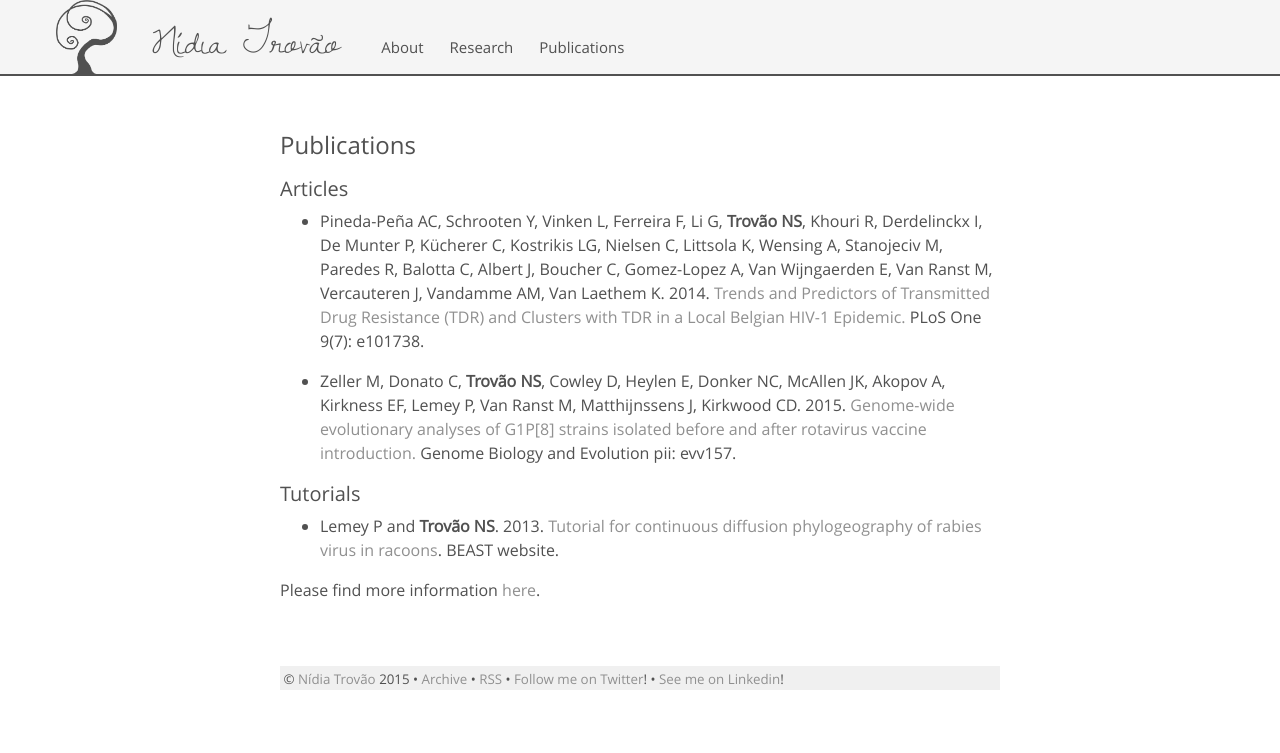
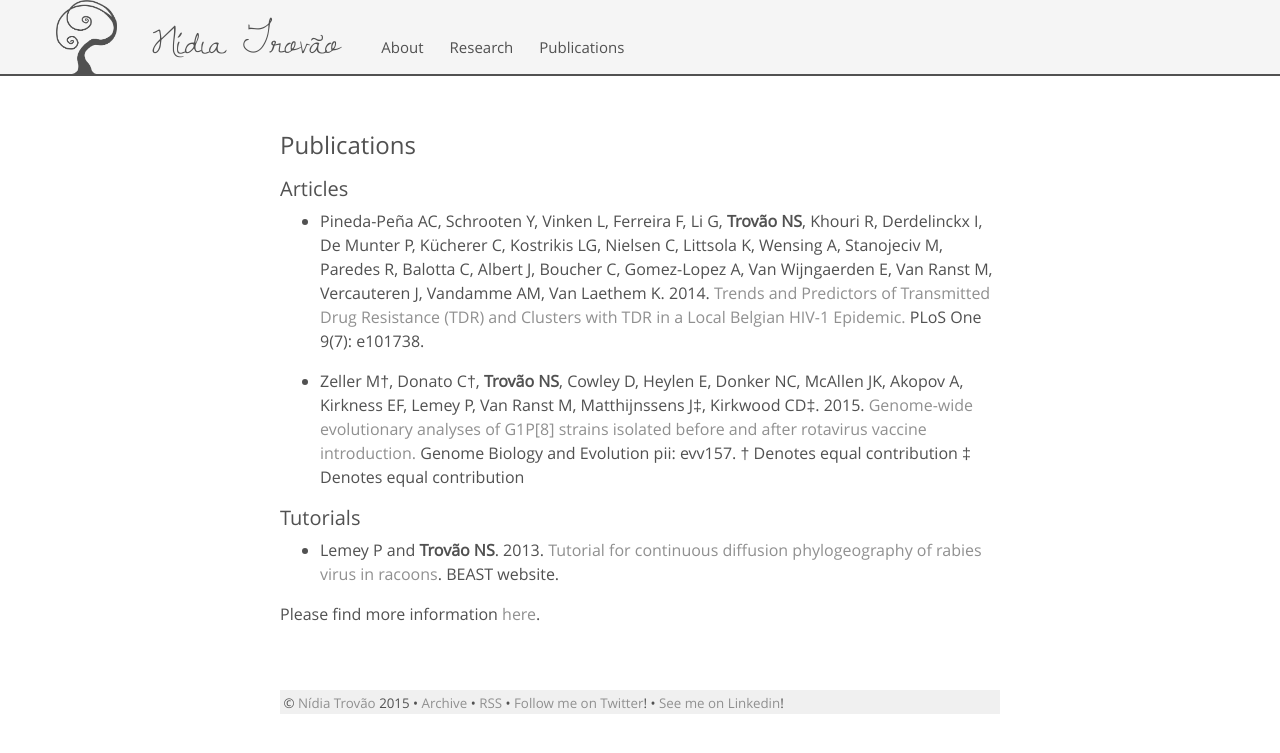
Before and after one commit to nidiatrovao/nidiatrovao.github.io, a Jekyll site: the page built from publications.md, in a window 1280 px wide. Shown: the top 753 px of the page. Built offline with Jekyll 4.4.1, drawn with Linux system fonts in a browser that asks for light colours.

```diff
--- a/publications.md
+++ b/publications.md
@@ -6,8 +6,9 @@ title: Publications
 
 * Pineda-Peña AC, Schrooten Y, Vinken L, Ferreira F, Li G, <b>Trovão NS</b>, Khouri R, Derdelinckx I, De Munter P, Kücherer C, Kostrikis LG, Nielsen C, Littsola K, Wensing A, Stanojeciv M, Paredes R, Balotta C, Albert J, Boucher C, Gomez-Lopez A, Van Wijngaerden E, Van Ranst M, Vercauteren J, Vandamme AM, Van Laethem K. 2014. [Trends and Predictors of Transmitted Drug Resistance (TDR) and Clusters with TDR in a Local Belgian HIV-1 Epidemic.](http://journals.plos.org/plosone/article?id=10.1371/journal.pone.0101738) PLoS One 9(7): e101738.
 
-* Zeller M, Donato C, <b>Trovão NS</b>, Cowley D, Heylen E, Donker NC, McAllen JK, Akopov A, Kirkness EF, Lemey P, Van Ranst M, Matthijnssens J, Kirkwood CD. 2015. [Genome-wide evolutionary analyses of G1P[8] strains isolated before and after rotavirus vaccine introduction.](http://gbe.oxfordjournals.org/content/early/2015/08/08/gbe.evv157) Genome Biology and  Evolution pii: evv157.
-
+* Zeller M†, Donato C†, <b>Trovão NS</b>, Cowley D, Heylen E, Donker NC, McAllen JK, Akopov A, Kirkness EF, Lemey P, Van Ranst M, Matthijnssens J‡, Kirkwood CD‡. 2015. [Genome-wide evolutionary analyses of G1P[8] strains isolated before and after rotavirus vaccine introduction.](http://gbe.oxfordjournals.org/content/early/2015/08/08/gbe.evv157) Genome Biology and  Evolution pii: evv157.
+† Denotes equal contribution
+‡ Denotes equal contribution
 
 ##Tutorials
 
```
